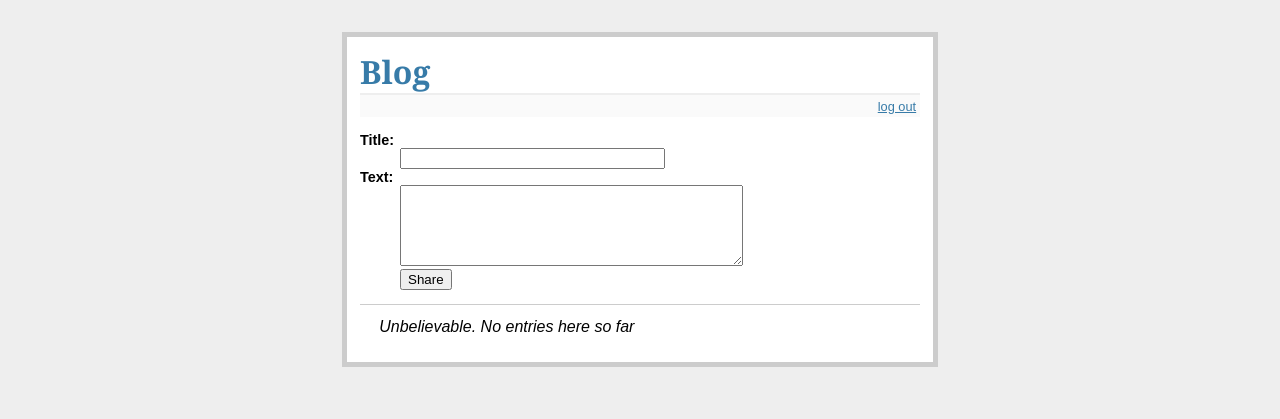
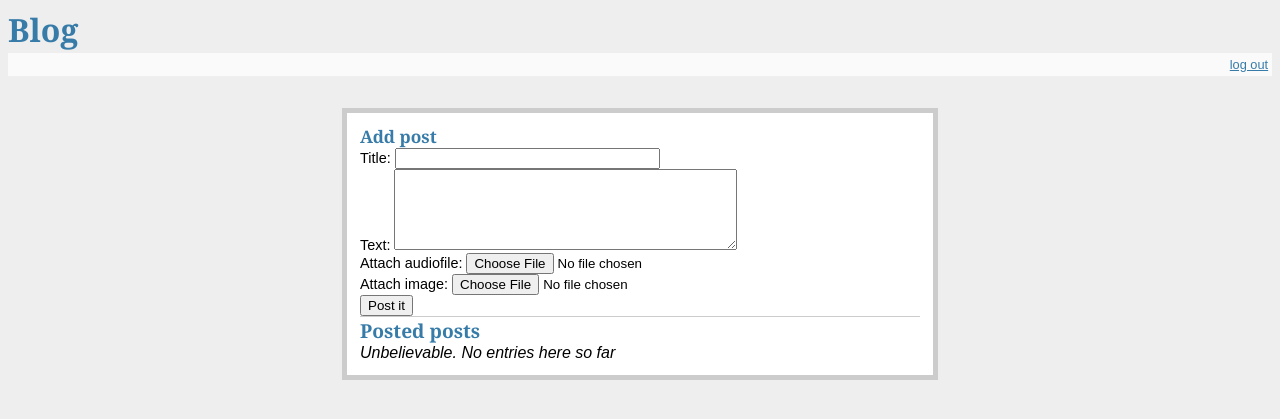
Before and after one commit to val-sytch/blog_flask, a Flask app: template blog/templates/show_entries.html in a window 1280 px wide. Shown: the top 419 px of the page. Run offline with Flask 2, Linux system fonts and the light colour scheme; the template is opened without the code that fills it, so the values that code supplies are empty; the visitor is signed in with stand-in values (Sample User, id 1); parts of the project's set-up code (start-up, migrations or seed data) failed here and were passed over.

Commit message:
templates with audio,image fields and some new style

```diff
--- a/blog/templates/layout.html
+++ b/blog/templates/layout.html
@@ -3,11 +3,12 @@
 <head>
     <meta charset="UTF-8"/>
     <title>Blog</title>
-      <link rel="stylesheet" type="text/css" href="{{ url_for('static', filename='style.css') }}">
+    <link rel="stylesheet" type="text/css" href="/static/style.css">
 </head>
 <body>
-    <div class="page">
-      <h1>Blog</h1>
+<header class="clearfix">
+    <div class="container">
+        <h1 class="pull-left">Blog</h1>
         <div class="metanav">
             {% if not session.logged_in %}
             <a href="{{ url_for('login') }}">log in</a>
@@ -15,10 +16,17 @@
             <a href="{{ url_for('logout') }}">log out</a>
             {% endif %}
         </div>
+    </div>
+</header>
+<div class="page">
+    <div class="container">
         {% for message in get_flashed_messages() %}
         <div class="flash">{{ message }}</div>
         {% endfor %}
-      {% block body %}{% endblock %}
+        {% block body %}
+        {% endblock %}
     </div>
+</div>
+        <script src="/static/script.js"></script>
 </body>
 </html>
--- a/blog/templates/show_entries.html
+++ b/blog/templates/show_entries.html
@@ -1,21 +1,58 @@
 {% extends "layout.html" %}
 {% block body %}
 {% if session.logged_in %}
-    <form action="{{ url_for('add_entry') }}" method="post" class="add-entry">
-      <dl>
-        <dt>Title:
-        <dd><input type="text" size="30" name="title">
-        <dt>Text:
-        <dd><textarea name="content" rows="5" cols="40"></textarea>
-        <dd><input type="submit" value="Share">
-      </dl>
+<form action="{{ url_for('add_entry') }}" method="post" class="add-entry" enctype="multipart/form-data">
+    <h2>Add post</h2>
+    <div>
+        <label for="title">
+            <span>Title:</span>
+            <input type="text" size="30" name="title" id="title">
+        </label>
+    </div>
+    <div>
+        <label for="text">
+            <span>Text:</span>
+            <textarea name="content" rows="5" cols="40" id="text"></textarea>
+        </label>
+    </div>
+    <div>
+        <label for="audio">
+            <span>Attach audiofile:</span>
+            <input type="file" name="audiofile" value="empty" id="audio" onchange="ValidateAudioSingleInput(this);">
+        </label>
+    </div>
+    <div>
+        <label for="img">
+            <span>Attach image:</span>
+            <input type="file" name="imagefile" id="img" onchange="ValidateImageSingleInput(this);">
+        </label>
+    </div>
+    <input type="submit" value="Post it">
+</form>
 </form>
 {% endif %}
 <ul class="entries">
+    <h2>Posted posts</h2>
     {% for entry in entries %}
-    <li><h2>{{ entry.title }}</h2>{{ entry.content|safe }}</li>
+        <li>
+            {% if entry.imagefile != 'empty' %}
+                <div class="img">
+                    <img src="/static/images/{{entry.imagefile}}">
+                </div>
+            {% endif %}
+            <p class="title">{{ entry.title }}</p>
+            <p class="msg">{{ entry.content|safe }}</p>
+            {% if entry.audiofile != 'empty' %}
+            <p class="msg">{{ entry.audiofile_cust}}</p>
+                <div class="audio">
+                    <audio controls>
+             <source src="/static/audio/{{entry.audiofile}}" type="audio/mpeg">
+                    </audio>
+                </div>
+            {% endif %}
             {% else %}
-    <li><em>Unbelievable.  No entries here so far</em></li>
+                <em>Unbelievable. No entries here so far</em>
+        </li>
     {% endfor %}
 </ul>
 {% endblock %}
```
Also changed, not shown: blog/templates/login.html (indentation only). Lines whose indentation alone changed are shown as unchanged.
